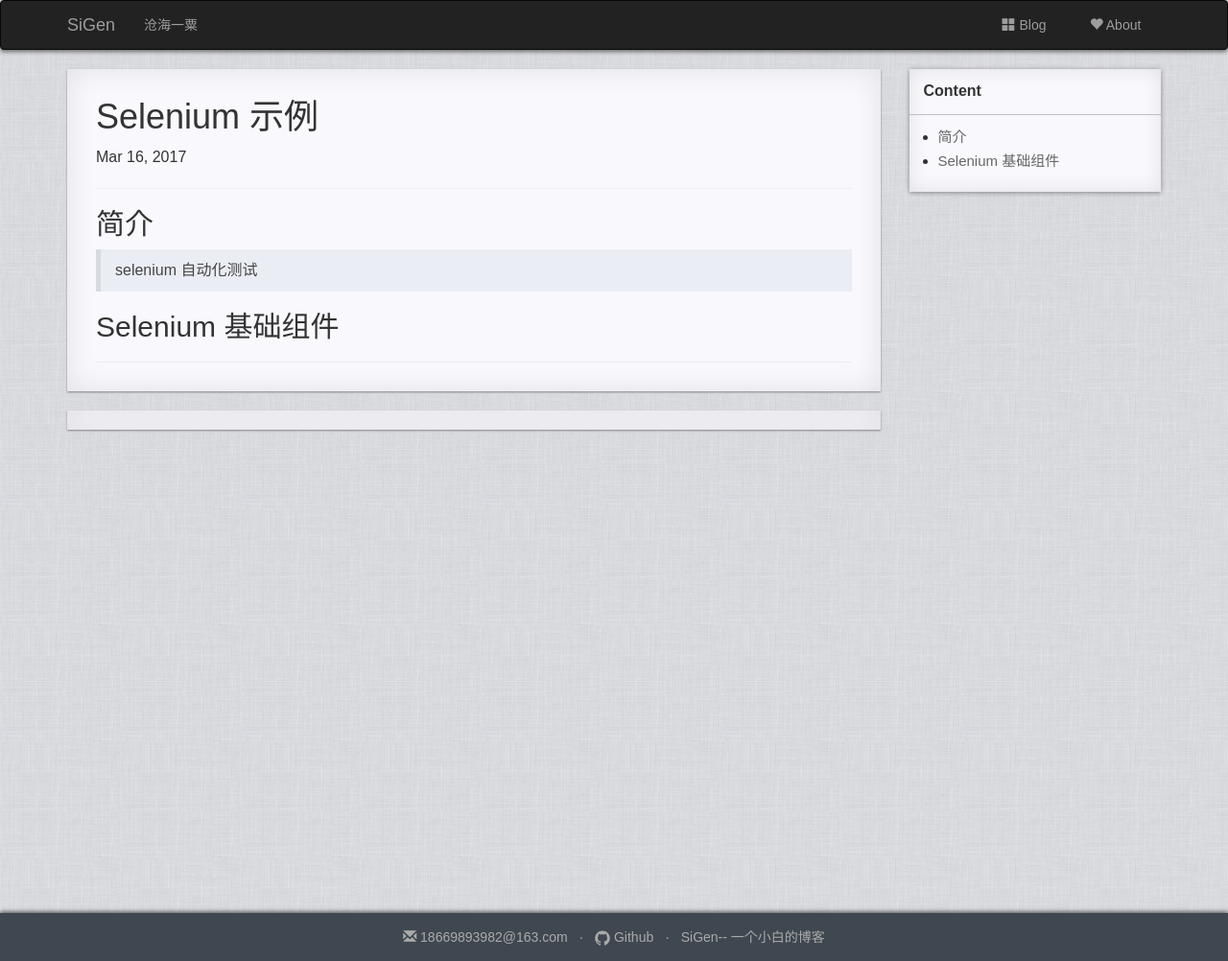
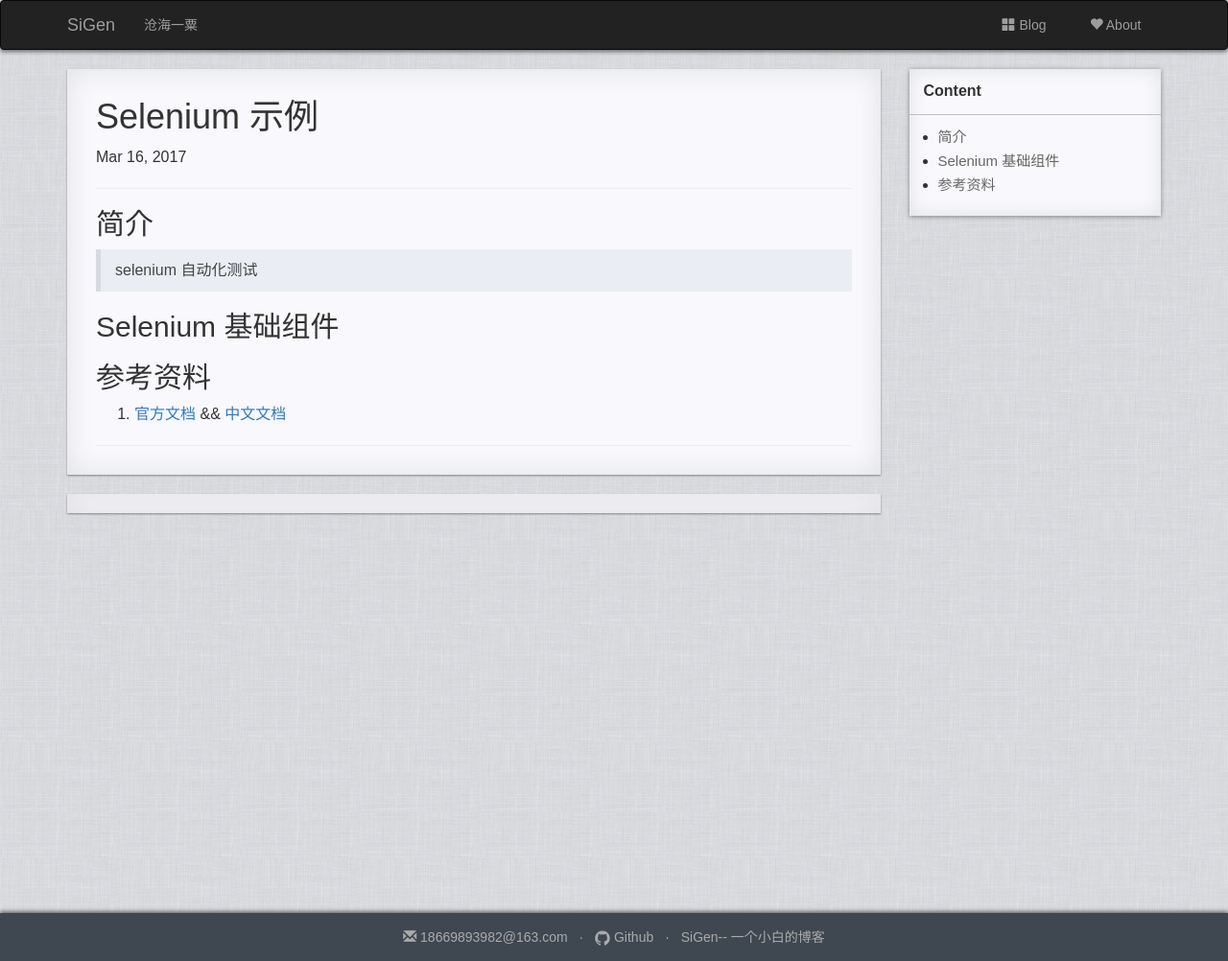
Before and after one commit to OhMyBuuug/OhMyBuuug.github.io, a Jekyll site: the page built from _posts/2017-03-16-selenium.md, in a window 1280 px wide. Shown: the whole page at 96% size. Built offline with Jekyll 4.4.1, drawn with Linux system fonts in a browser that asks for light colours; nearby versions of some CDN libraries; comment, search, counter and statistics services are not loaded; a style sheet for code colours, icons or effects is not loaded.

Commit message:
add new content 参考资料

```diff
--- a/_posts/2017-03-16-selenium.md
+++ b/_posts/2017-03-16-selenium.md
@@ -14,3 +14,7 @@ excerpt:  自动化测试 功能测试 selenium 自动化功能测试 UI测试
 >  selenium 自动化测试
 
 ##  Selenium 基础组件
+
+
+##  参考资料
+1. [官方文档](http://www.seleniumhq.org/docs/)  &&  [中文文档](https://wizardforcel.gitbooks.io/selenium-doc/content/official-site/introduction.html)
```
